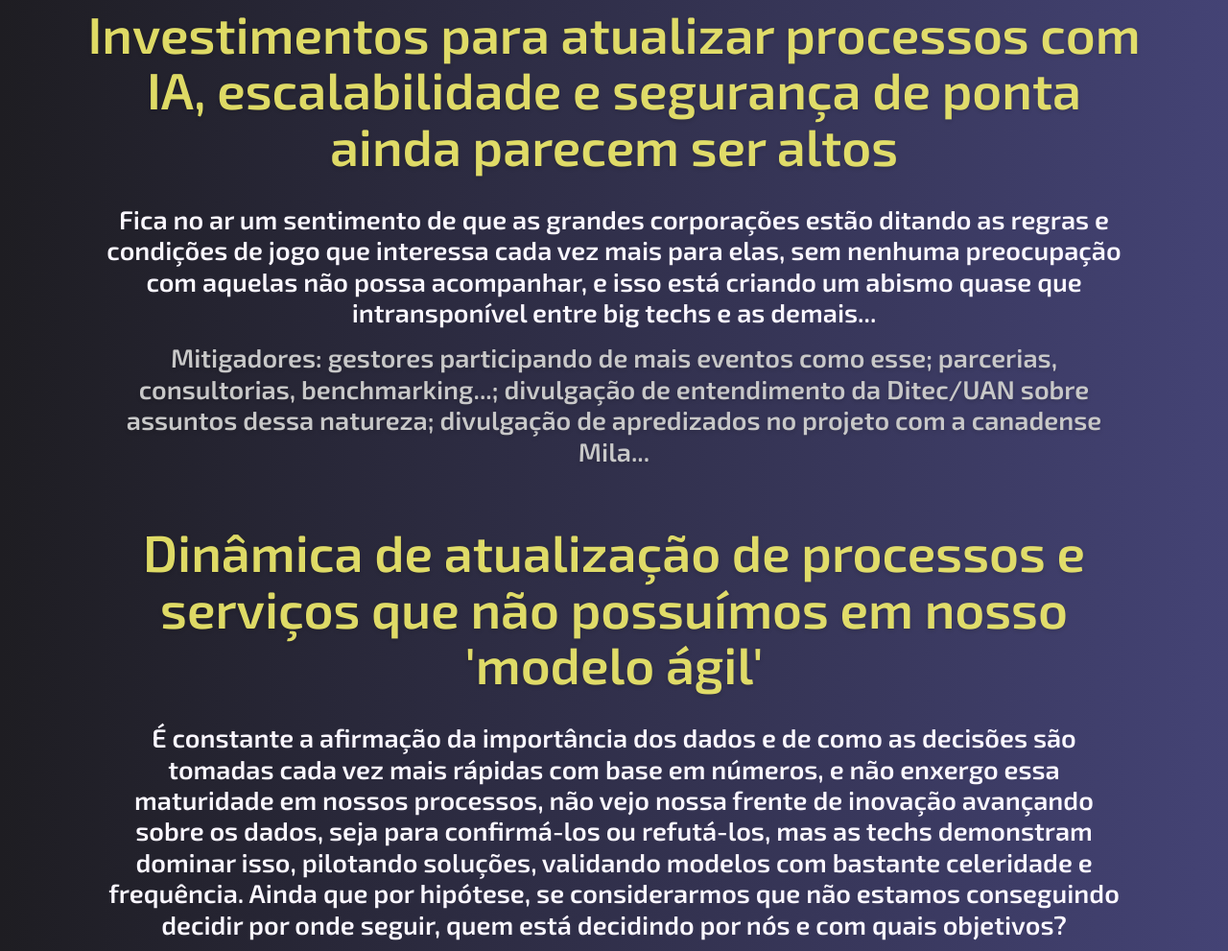
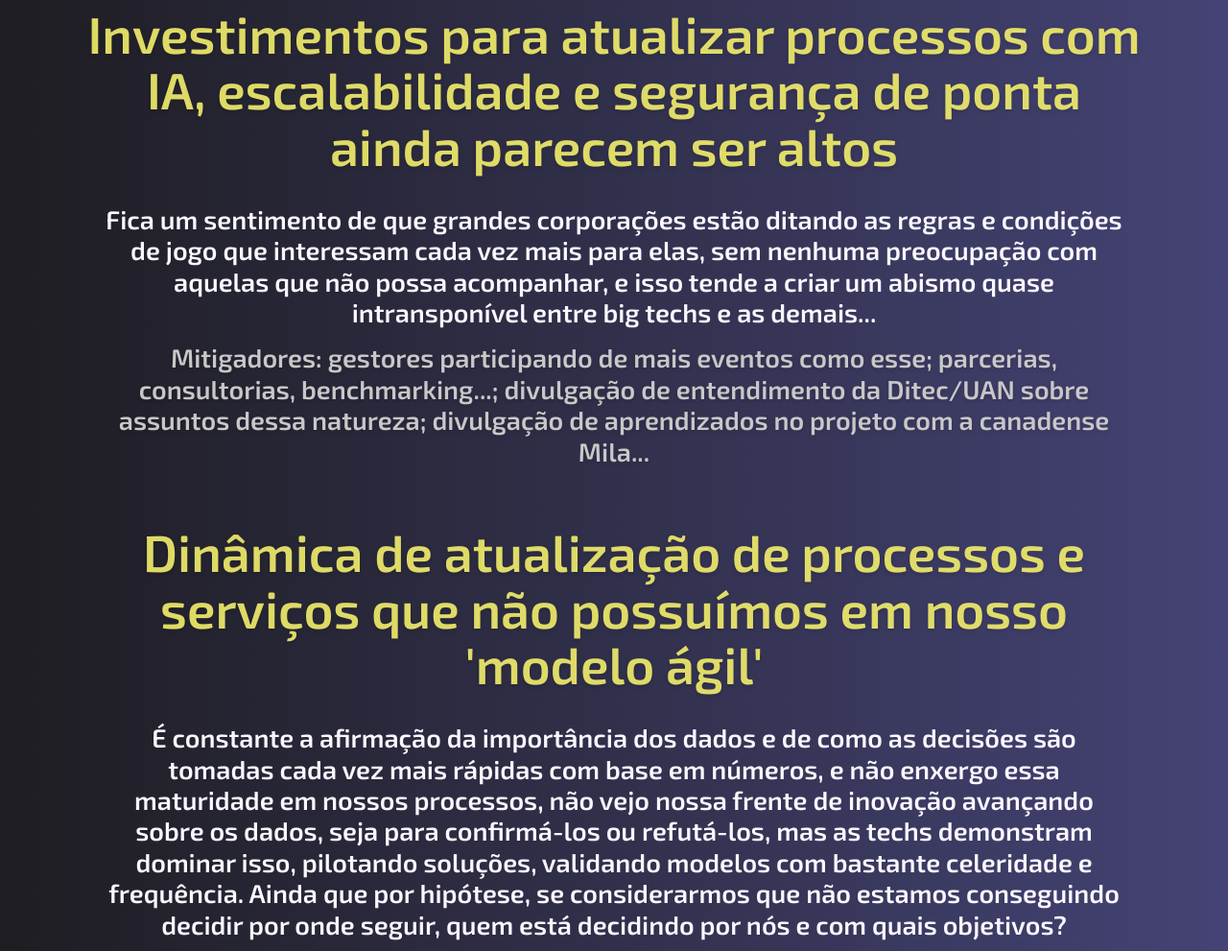
Before and after one commit to eukeko/wsrio23, a plain HTML site: page atencao.html in a window 1280 px wide. Shown: the part 1609-2600 px from the top of the page at 96% size. Drawn offline with nearby package versions, Linux system fonts and the light colour scheme; a script that the page names is missing.

Commit message:
Update atencao.html

```diff
--- a/atencao.html
+++ b/atencao.html
@@ -56,8 +56,8 @@
 
 		<section class="banner-rws">
 			<h2 class="banner__titulo-rws"><strong>Investimentos para atualizar processos com IA, escalabilidade e segurança de ponta ainda parecem ser altos</strong></h2>
-			<p class="banner__texto">Fica no ar um sentimento de que as grandes corporações estão ditando as regras e condições de jogo que interessa cada vez mais para elas, sem nenhuma preocupação com aquelas não possa acompanhar, e isso está criando um abismo quase que intransponível entre big techs e as demais...</p>
-			<h3 class="banner__texto">Mitigadores: gestores participando de mais eventos como esse; parcerias, consultorias, benchmarking...; divulgação de entendimento da Ditec/UAN sobre assuntos dessa natureza; divulgação de apredizados no projeto com a canadense Mila...</h3>
+			<p class="banner__texto">Fica um sentimento de que grandes corporações estão ditando as regras e condições de jogo que interessam cada vez mais para elas, sem nenhuma preocupação com aquelas que não possa acompanhar, e isso tende a criar um abismo quase intransponível entre big techs e as demais...</p>
+			<h3 class="banner__texto">Mitigadores: gestores participando de mais eventos como esse; parcerias, consultorias, benchmarking...; divulgação de entendimento da Ditec/UAN sobre assuntos dessa natureza; divulgação de aprendizados no projeto com a canadense Mila...</h3>
 		</section>
 
 		<section class="banner-rws">
```
